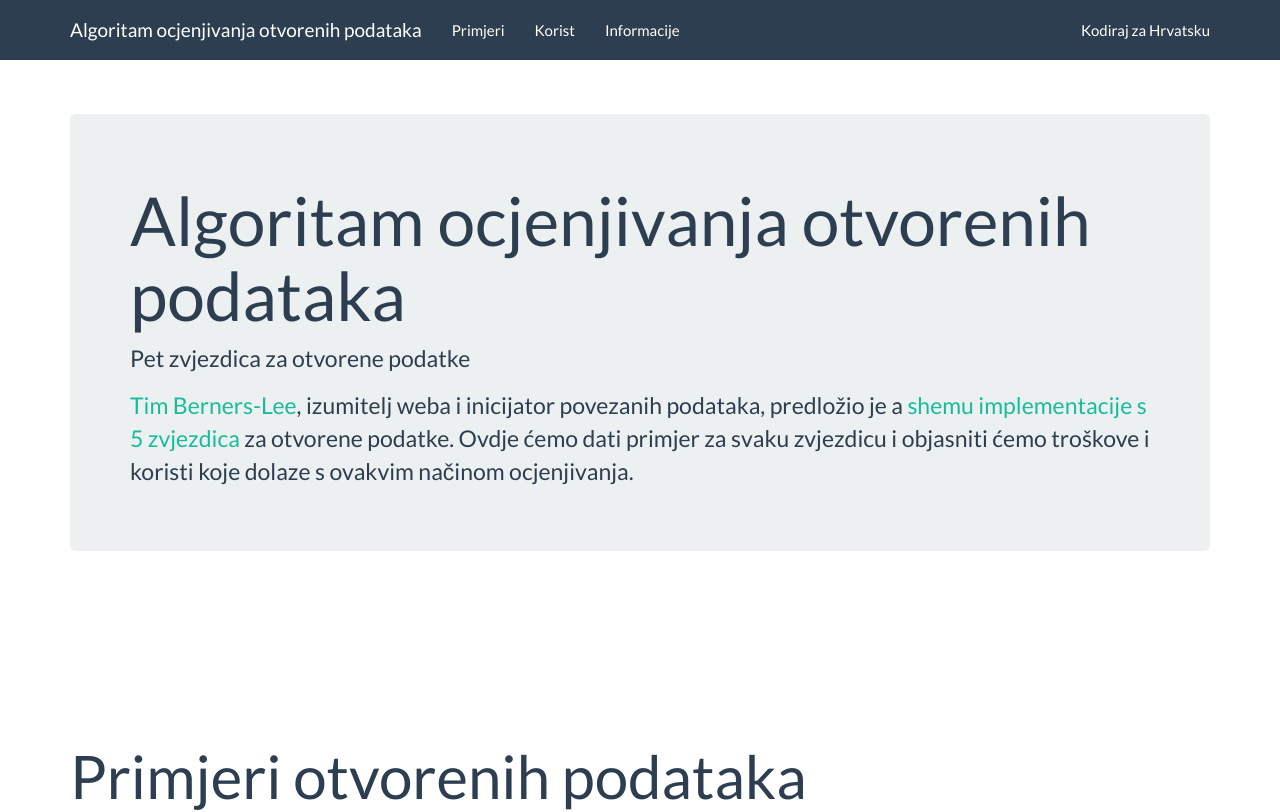
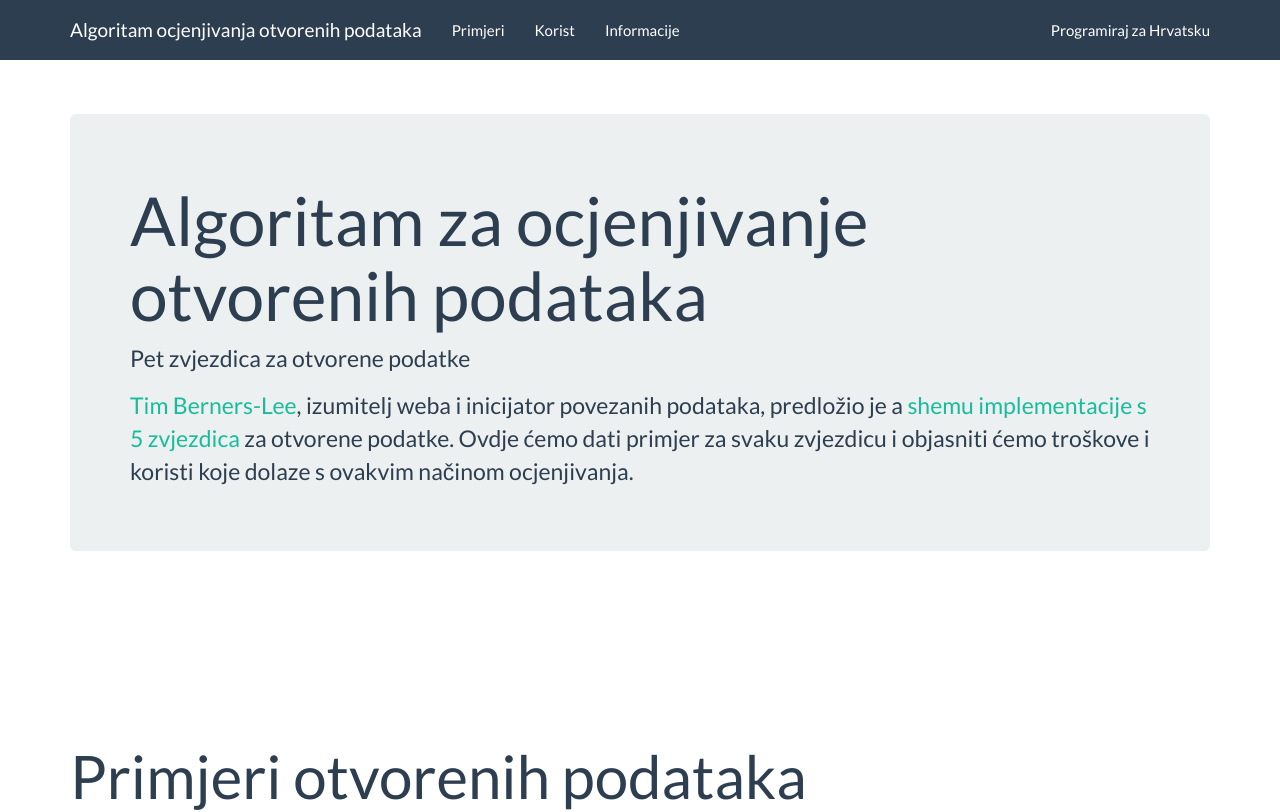
Before and after one commit to codeforcroatia/algoritam-otvorenih-podataka, a plain HTML site: page index.html in a window 1280 px wide. Shown: the top 812 px of the page. Drawn offline with nearby package versions, Linux system fonts and the light colour scheme.

Commit message:
Update index.html

```diff
--- a/index.html
+++ b/index.html
@@ -15,8 +15,8 @@
     <script>
 
      var _gaq = _gaq || [];
-      _gaq.push(['_setAccount', 'UA-XXXXXXX-X']);
-      _gaq.push(['_setDomainName', "bootswatch.com"]);
+      _gaq.push(['_setAccount', 'UA-46708458-6']);
+      _gaq.push(['_setDomainName', "dev.codeforcroatia.org"]);
         _gaq.push(['_setAllowLinker', true]);
       _gaq.push(['_trackPageview']);
 
@@ -53,7 +53,7 @@
           </ul>
 
           <ul class="nav navbar-nav navbar-right">
-            <li><a href="http://codeforcroatia.open.hr/" target="_blank">Kodiraj za Hrvatsku</a></li>
+            <li><a href="http://codeforcroatia.org/" target="_blank">Programiraj za Hrvatsku</a></li>
           </ul>
 
         </div>
@@ -68,7 +68,7 @@
           <div class="col-lg-12">
             <div class="bs-component">
               <div class="jumbotron">
-                <h1>Algoritam ocjenjivanja otvorenih podataka</h1>
+                <h1>Algoritam za ocjenjivanje otvorenih podataka</h1>
 				<p class="lead">Pet zvjezdica za otvorene podatke</p>
                 <p><a href="http://www.w3.org/People/Berners-Lee/card#i">Tim Berners-Lee</a>, izumitelj weba i inicijator povezanih podataka, predložio je a <a href="http://www.w3.org/DesignIssues/LinkedData.html">shemu implementacije s 5 zvjezdica</a> za otvorene podatke. Ovdje ćemo dati primjer za svaku zvjezdicu i objasniti ćemo troškove i koristi koje dolaze s ovakvim načinom ocjenjivanja.</p>
                 <!-- <p><a class="btn btn-primary btn-lg">Learn more</a></p> -->
@@ -449,7 +449,7 @@
               <li><a href="http://twitter.com/codeforcroatia">Twitter</a></li>
               <li><a href="https://github.com/codeforcroatia">GitHub</a></li>
             </ul>
-            <p>Stranicu održava ekspertna skupina <a href="http://codeforcroatia.open.hr">Kodiraj za Hrvatski</a>, bazirano na <a href="http://getbootstrap.com" rel="nofollow">Bootstrap</a> predlošku <a href="http://bootswatch.com/flatly/" rel="nofollow">Bootswatch Flatly</a> a inspirirana stranicom <a href="http://5stardata.info" rel="nofollow">5stardata.info</a>. Ikone <a href="http://fortawesome.github.io/Font-Awesome/" rel="nofollow">Font Awesome</a>. Web font <a href="http://www.google.com/webfonts" rel="nofollow">Google</a>. Kod je objavljen s dozvolom <a href="https://github.com/thomaspark/bootswatch/blob/gh-pages/LICENSE">MIT License</a>.</p>
+            <p>Stranicu održava <a href="http://open.hr">HrOpen</a> ekspertna skupina <a href="http://codeforcroatia.org">Programiraj za Hrvatsku</a>, bazirano na <a href="http://getbootstrap.com" rel="nofollow">Bootstrap</a> predlošku <a href="http://bootswatch.com/flatly/" rel="nofollow">Bootswatch Flatly</a> a inspirirana stranicom <a href="http://5stardata.info" rel="nofollow">5stardata.info</a>. Ikone <a href="http://fortawesome.github.io/Font-Awesome/" rel="nofollow">Font Awesome</a>. Web font <a href="http://www.google.com/webfonts" rel="nofollow">Google</a>. Kod je objavljen s dozvolom <a href="https://github.com/thomaspark/bootswatch/blob/gh-pages/LICENSE">MIT License</a>.</p>
 			<p>Prati nas na Twitteru <a href="http://twitter.com/codeforcroatia">@CodeForCroatia</a></p>
           </div>
         </div>
```
